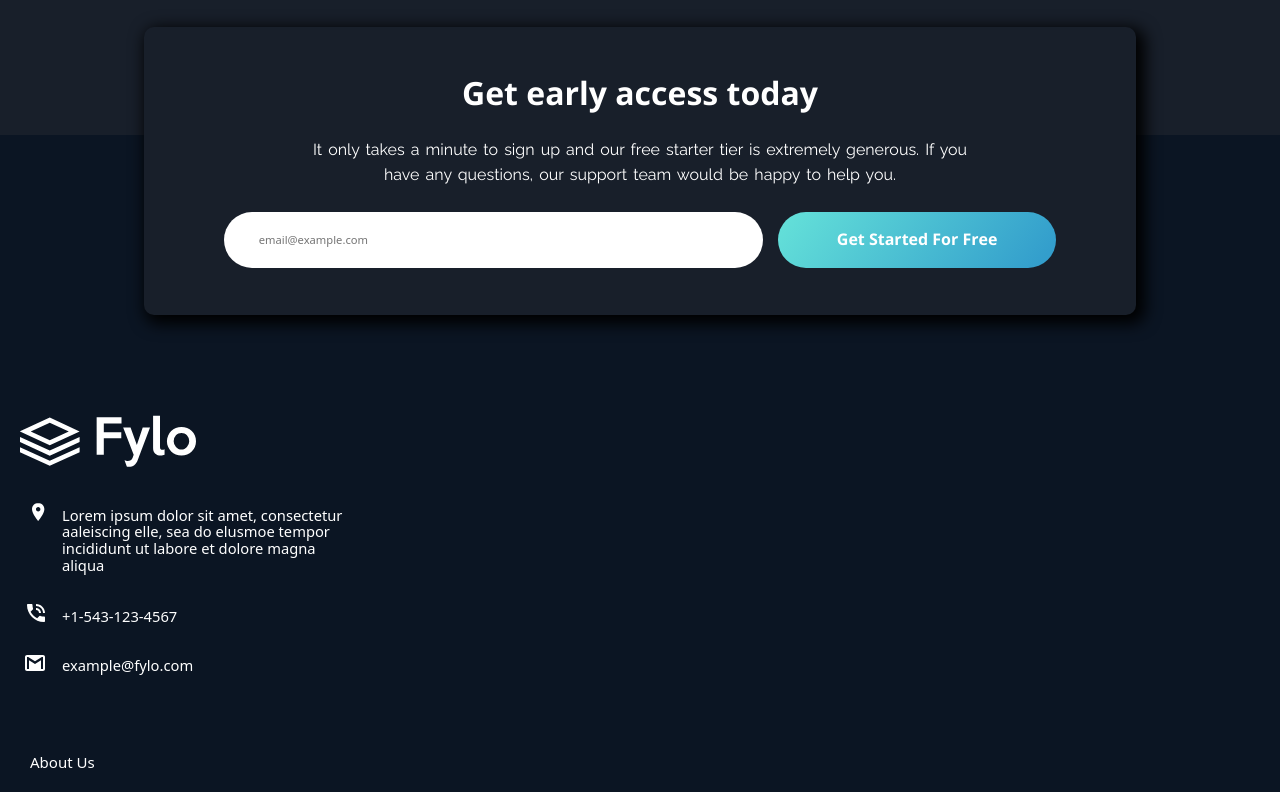
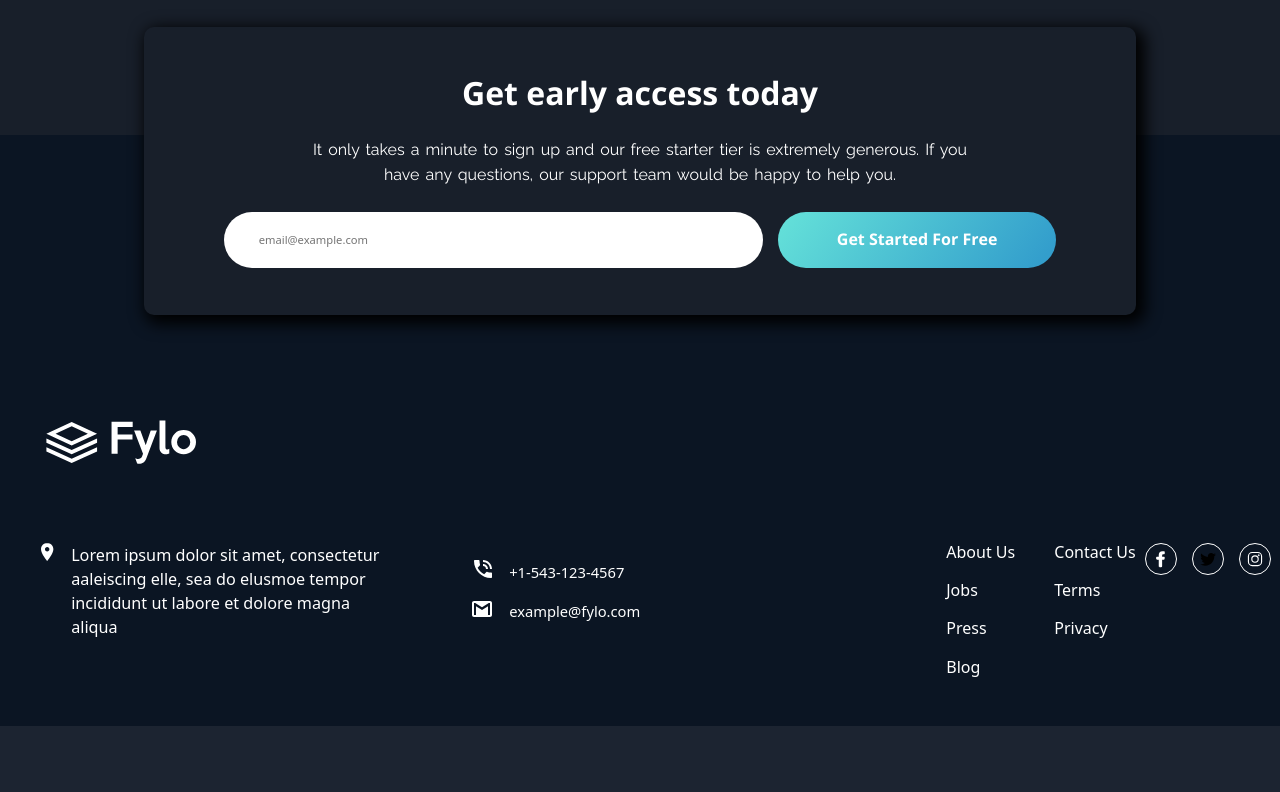
Before and after one commit to AndriiHrytsei/fylo-dark-theme-landing-page, a React (Vite) app: page / in a window 1280 px wide. Shown: the part 3100-3892 px from the top of the page. After the commit the page ends 3826 px from the top, so only its background shows below. Built offline with nearby package versions, Linux system fonts and the light colour scheme.

Commit message:
finish footer

```diff
--- a/src/components/Footer/Footer.module.css
+++ b/src/components/Footer/Footer.module.css
@@ -32,7 +32,7 @@
 .contactUs li:nth-child(1) {
   list-style-image: url("../../images/icon-location.svg");
   width: 80%;
-  max-width: 18.85rem;
+  max-width: 25.5rem;
 }
 
 .contactUs li:nth-child(2) {
@@ -59,7 +59,6 @@
 .aboutUs li:hover,
 .termsAndPrivacy li:hover {
   font-weight: 700;
-  text-decoration: underline;
 }
 
 .socialMedia {
@@ -102,3 +101,47 @@
   stroke: var(--cyan);
   border: 1px solid var(--cyan);
 }
+
+@media screen and (min-width: 1100px) {
+  .footer {
+    padding-bottom: 30px;
+  }
+  .footerLogo {
+    transform: scale(0.85);
+    transform-origin: right;
+  }
+  .footerContent {
+    flex-direction: row;
+    flex-wrap: wrap;
+    justify-content: space-evenly;
+    align-items: flex-start;
+    margin-top: 40px;
+  }
+  .contactUs {
+    display: grid;
+    grid-template-columns: 1fr 1fr;
+    grid-template-rows: 1fr 1fr;
+    row-gap: 20px;
+    column-gap: 30px;
+  }
+  .contactUs li {
+    margin-bottom: 0;
+  }
+  .contactUs li:nth-child(1) {
+    grid-row: 1/3;
+    align-self: center;
+    font-size: 1.1em;
+    line-height: 24px;
+  }
+  .contactUs li:nth-child(2) {
+    align-self: end;
+  }
+  .contactUs li:nth-child(3) {
+    grid-column: 2 / 3;
+  }
+
+  .aboutUs,
+  .termsAndPrivacy {
+    font-size: 1em;
+  }
+}
```
